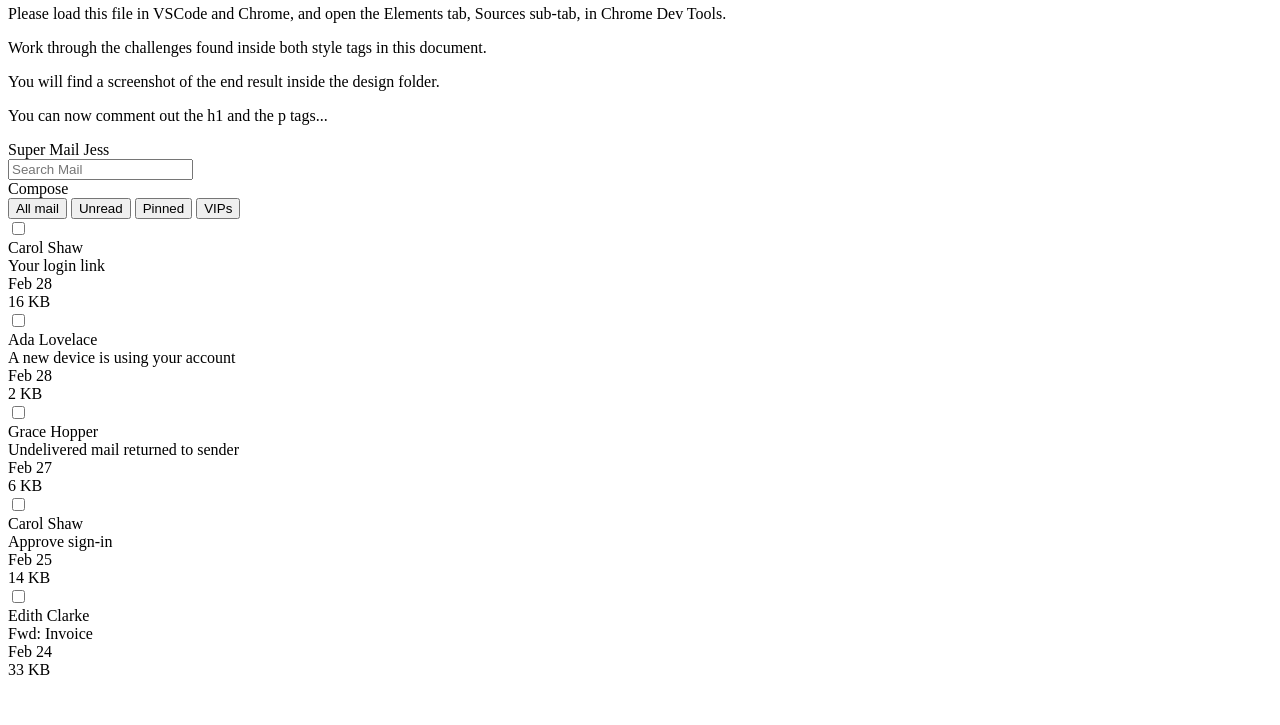
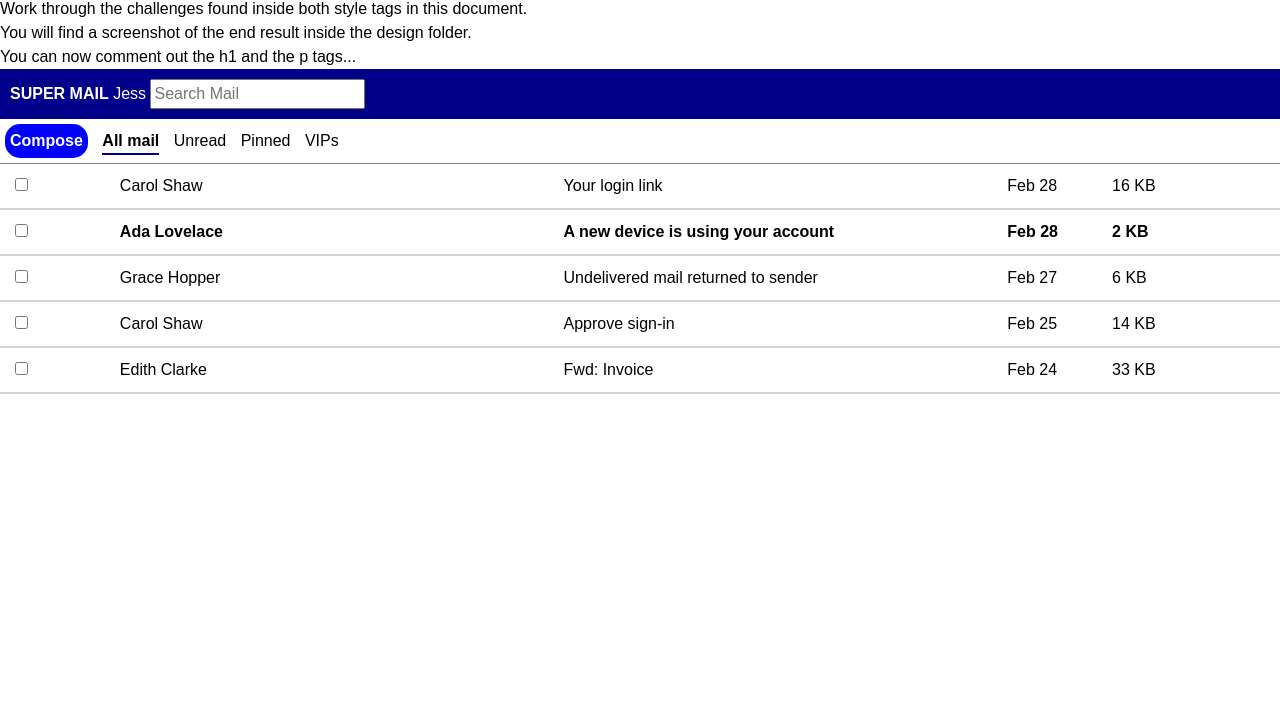
Before and after one commit to bloominstituteoftechnology/module-project---html-and-css-ii-HippyHoboJesus, a plain HTML site: page index.html in a window 1280 px wide. Shown: the part 75-800 px from the top of the page. Drawn offline with Linux system fonts and the light colour scheme.

Commit message:
completed

```diff
--- a/index.html
+++ b/index.html
@@ -5,60 +5,171 @@
   <meta charset="UTF-8">
   <style>
     /* 👉 Task 1- Apply the reset found on this page: https://www.joshwcomeau.com/css/custom-css-reset/ */
-
+/*
+  1. Use a more-intuitive box-sizing model.
+*/
+*, *::before, *::after {
+  box-sizing: border-box;
+}
+/*
+  2. Remove default margin
+*/
+* {
+  margin: 0;
+}
+/*
+  3. Allow percentage-based heights in the application
+*/
+html, body {
+  height: 100%;
+}
+/*
+  Typographic tweaks!
+  4. Add accessible line-height
+  5. Improve text rendering
+*/
+body {
+  line-height: 1.5;
+  -webkit-font-smoothing: antialiased;
+}
+/*
+  6. Improve media defaults
+*/
+img, picture, video, canvas, svg {
+  display: block;
+  max-width: 100%;
+}
+/*
+  7. Remove built-in form typography styles
+*/
+input, button, textarea, select {
+  font: inherit;
+}
+/*
+  8. Avoid text overflows
+*/
+p, h1, h2, h3, h4, h5, h6 {
+  overflow-wrap: break-word;
+}
+/*
+  9. Create a root stacking context
+*/
+#root, #__next {
+  isolation: isolate;
+}
   </style>
   <style>
     /* 👉 Task 2- Target the body element.
     Apply a font family of Arial to the body element.
     The font property is inherited by descendant (nested) elements. */
+    body {
+      font-family: Arial;
+    }
 
     /* 👉 Task 3- Target the element with id headerTop.
     Apply white color to the text, some padding using px or rem units, and a dark background color. */
+    #headerTop {
+      color: white;
+      padding: 10px;
+      background-color: darkblue;
+    }
 
     /* 👉 Task 4- Target the divs that are directly nested underneath the id headerTop.
     Make them display as inline block, instead of block.
     This will make them render on the same line. */
+    #headerTop>div {
+      display: inline-block;
+    }
 
     /* 👉 Task 5- Target the spans that are nested inside the id headerTop.
     Make them have some margin on the right.
     This will prevent the spans from crashing against one another. */
+    #headerTop>span {
+      margin-right: 10px;
+    }
 
     /* 👉 Task 6- Target the first span nested inside the element with id headerTop.
     Make it have a font weight of bold, and transform the text to uppercase. */
+    span:nth-of-type(1) {
+      font-weight: bold;
+      text-transform: uppercase;
+    }
 
     /* 👉 Task 7- Target the id headerBottom.
     Give it a bottom border of 1 pixel, solid gray, and a little bit of padding using px or rem units. */
+    #headerBottom {
+      border-bottom: 1px solid gray;
+      padding: 5px;
+    }
 
     /* 👉 Task 8- Target the divs that are nested directly inside the element with id headerBottom.
     Make them display as inline block, instead of block.
     This will cause them to render on the same line.
     You can consolidate this rule with the one on step. 4 */
+    #headerBottom>div {
+      display: inline-block;
+    }
 
     /* 👉 Task 9- Target the "Compose" button, although note it's a div instead an actual button.
     Give it color, bold text, background, padding, border radius, margin right, and a cursor of pointer. */
+    #cButton {
+      color: white;
+      font-weight: bold;
+      background-color: blue;
+      padding: 5px;
+      border-radius: 15px;
+      margin-right: 10px;
+      cursor: pointer;
+    }
 
     /* 👉 Task 10- Research how to remove all the default styling of button elements.
     Target the button elements inside the element with id headerBottom.
     Remove all their styling, give them a bit of margin to the right, and a cursor of pointer. */
-
+    #headerBottom button {
+      background: none;
+      border: none;
+      padding: 0;
+      cursor: pointer;
+      margin-right: 10px;
+    }
     /* 👉 Task 11- Target the button element inside the id headerBottom that has a class of active
     Make the font weight be bolder, and add a bottom border of 2 pixels solid color (you choose the color).
     Add the class name to the "All mail" button. */
-
+    #headerBottom button.active {
+      font-weight: bolder;
+      border-bottom: 2px solid darkblue;
+    }
     /* 👉 Task 12- Target all divs directly nested inside elements with a class of email,
     and make them display as inline-block elements.
     This will make each email render all its details in the same line*/
+    div.email>div {
+      display: inline-block;
+    }
 
     /* 👉 Task 13- Target the elements with a class of email.
     Give them some padding, bigger padding to the left, and a bottom border of very light grey. */
+    .email {
+      padding: 10px;
+      padding-left: 15px;
+      border-bottom: 2px solid lightgrey;
+    }
 
     /* 👉 Task 14- Target each div inside the element with a class of email.
     Make the email author and the email subject take 35% of the width of the parent element.
     Make the check, the date and the size take up 8% of the width of the parent element.
     This will arrange the details in visible columns. */
+    .email-name, .email-subject {
+      width: 35%;
+    }
+    .email-check, .email-size, .email-date {
+      width: 8%;
+    }
 
     /* 👉 Task 15- Target the second email and have its font weight be bold.
     This will make it look "unread". */
+    .email:nth-of-type(2) {
+      font-weight: bold;
+    }
 
     /* Well done! Check the design file to make sure you are close enough. */
 
@@ -86,9 +197,9 @@
         </div>
       </div>
       <div id="headerBottom">
-        <div>Compose</div>
+        <div id="cButton">Compose</div>
         <div>
-          <button>All mail</button>
+          <button class="active">All mail</button>
           <button>Unread</button>
           <button>Pinned</button>
           <button>VIPs</button>
```
Also changed, not shown: 1 other file.
